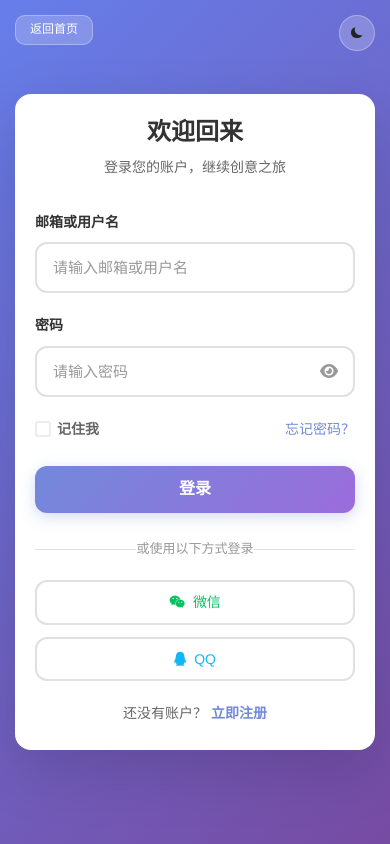
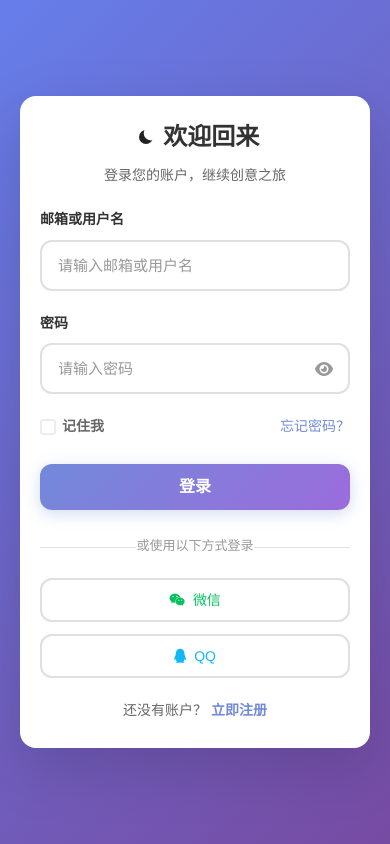
Before and after one commit to iFannna/vue-blog-project, a Vue app: page /login in a window 390 px wide. Built offline with nearby package versions, Linux system fonts and the light colour scheme.

Commit message:
修复登录页面组件问题1.2

```diff
--- a/src/views/login/Login.vue
+++ b/src/views/login/Login.vue
@@ -7,7 +7,7 @@ import { ElMessage } from "element-plus";
 let loginForm = ref({
   account: "",
   password: "",
-  rememberMe: false
+  rememberMe: false,
 });
 const showPassword = ref(false);
 const router = useRouter();
@@ -64,11 +64,6 @@ const goToRegister = () => {
   router.push("/register");
 };
 
-// 返回首页
-const goToHome = () => {
-  router.push("/");
-};
-
 // 初始化主题
 onMounted(() => {
   const darkmode = localStorage.getItem("darkmode");
@@ -84,10 +79,15 @@ onMounted(() => {
 
 <template>
   <div class="login-page-wrapper">
-    <!-- 主题切换按钮 - 使用与主页完全相同的结构和样式 -->
-    <div class="login-theme-toggle">
+    <div class="login-card">
+      <div class="login-header">
+        <!-- 标题和主题切换图标容器 -->
+        <div class="title-with-theme">
+          <!-- 主题切换图标 -->
           <div class="bloglo-header-widgets">
             <div class="bloglo-header-widget bloglo-header-widget__darkmode">
+
+              <div class="bloglo-darkmode-container">
                 <div class="bloglo-widget-wrapper">
                 <label
                   class="bloglo-darkmode"
@@ -100,7 +100,7 @@ onMounted(() => {
                     id="login-darkswitch"
                     :checked="isDarkMode"
                     @change="toggleTheme"
-                :class="{ 'active': isDarkMode }"
+                    :class="{ active: isDarkMode }"
                   />
                   <div class="bloglo-darkmode-toogle"></div>
                 </label>
@@ -109,14 +109,9 @@ onMounted(() => {
             </div>
           </div>
 
-    <!-- 返回首页按钮 -->
-    <button class="back-home-btn" @click="goToHome">
-      返回首页
-    </button>
+          <h1 class="login-title">欢迎回来</h1>
+        </div>
 
-    <div class="login-card">
-      <div class="login-header">
-        <h1 class="login-title">欢迎回来</h1>
         <p class="login-subtitle">登录您的账户，继续创意之旅</p>
       </div>
 
@@ -131,7 +126,7 @@ onMounted(() => {
               placeholder="请输入邮箱或用户名"
               class="custom-input"
               required
-            >
+            />
           </div>
         </div>
 
@@ -145,7 +140,7 @@ onMounted(() => {
               placeholder="请输入密码"
               class="custom-input"
               required
-            >
+            />
             <button
               type="button"
               class="toggle-password"
@@ -158,12 +153,11 @@ onMounted(() => {
 
         <div class="remember-forgot">
           <label class="remember-me">
-            <input
-              type="checkbox"
-              v-model="loginForm.rememberMe"
-            > 记住我
+            <input type="checkbox" v-model="loginForm.rememberMe" /> 记住我
           </label>
-          <a href="#" class="forgot-password" @click.prevent="forgotPassword">忘记密码？</a>
+          <a href="#" class="forgot-password" @click.prevent="forgotPassword"
+            >忘记密码？</a
+          >
         </div>
 
         <!-- 登录按钮 -->
@@ -199,6 +193,9 @@ onMounted(() => {
 </template>
 
 <style scoped>
+.bloglo-darkmode-container{
+  margin-top: 8px;
+}
 /* ==================== 登录页面容器 ==================== */
 .login-page-wrapper {
   min-height: 100vh;
@@ -208,7 +205,6 @@ onMounted(() => {
   background: linear-gradient(135deg, #667eea 0%, #764ba2 100%);
   padding: 20px;
   position: relative;
-  transition: background 0.3s ease;
 }
 
 /* 深色模式背景 */
@@ -216,104 +212,6 @@ onMounted(() => {
   background: linear-gradient(135deg, #1a1a2e 0%, #16213e 100%);
 }
 
-/* ==================== 主题切换按钮容器 ==================== */
-.login-theme-toggle {
-  position: fixed;
-  top: 20px;
-  right: 20px;
-  z-index: 1000;
-}
-
-/* 主题切换按钮圆形容器样式 */
-.login-theme-toggle .bloglo-header-widget {
-  background: rgba(255, 255, 255, 0.2);
-  backdrop-filter: blur(10px);
-  border: 1px solid rgba(255, 255, 255, 0.3);
-  border-radius: 50%;
-  padding: 0;
-  transition: all 0.3s ease;
-  display: flex;
-  align-items: center;
-  justify-content: center;
-  width: 42px;
-  height: 42px;
-  max-height: none;
-}
-
-.login-theme-toggle .bloglo-header-widget:hover {
-  background: rgba(255, 255, 255, 0.3);
-  transform: scale(1.1);
-  box-shadow: 0 4px 12px rgba(0, 0, 0, 0.15);
-}
-
-[data-theme="dark"] .login-theme-toggle .bloglo-header-widget {
-  background: rgba(0, 0, 0, 0.3);
-  border-color: rgba(255, 255, 255, 0.2);
-}
-
-[data-theme="dark"] .login-theme-toggle .bloglo-header-widget:hover {
-  background: rgba(0, 0, 0, 0.4);
-}
-
-/* 确保内部元素居中 */
-.login-theme-toggle .bloglo-widget-wrapper {
-  display: flex;
-  align-items: center;
-  justify-content: center;
-  width: 100%;
-  height: 100%;
-}
-
-.login-theme-toggle .bloglo-darkmode {
-  display: flex;
-  align-items: center;
-  justify-content: center;
-  width: 100%;
-  height: 100%;
-  margin: 0;
-  cursor: pointer;
-}
-
-/* 调整主题切换图标大小 */
-.login-theme-toggle .bloglo-darkmode-toogle {
-  --size: 1.6rem !important;
-}
-
-[data-theme="dark"] .login-theme-toggle .bloglo-darkmode-toogle {
-  --size: 1.4rem !important;
-  transform: scale(0.75);
-}
-
-/* ==================== 返回首页按钮 ==================== */
-.back-home-btn {
-  position: fixed;
-  top: 20px;
-  left: 20px;
-  background: rgba(255, 255, 255, 0.2);
-  backdrop-filter: blur(10px);
-  border: 1px solid rgba(255, 255, 255, 0.3);
-  color: #fff;
-  padding: 12px 20px;
-  border-radius: 10px;
-  cursor: pointer;
-  transition: all 0.3s ease;
-  font-size: 14px;
-  display: flex;
-  align-items: center;
-  gap: 8px;
-  z-index: 999;
-}
-
-.back-home-btn:hover {
-  background: rgba(255, 255, 255, 0.35);
-  transform: translateY(-2px);
-  box-shadow: 0 4px 12px rgba(0, 0, 0, 0.15);
-}
-
-[data-theme="dark"] .back-home-btn {
-  background: rgba(0, 0, 0, 0.3);
-  border-color: rgba(255, 255, 255, 0.2);
-}
 
 /* ==================== 登录卡片 ==================== */
 .login-card {
@@ -338,15 +236,23 @@ onMounted(() => {
 /* ==================== 卡片头部 ==================== */
 .login-header {
   text-align: center;
-  margin-bottom: 30px;
+  margin-bottom: 20px;
+}
+
+/* 标题和主题切换图标容器 */
+.title-with-theme {
+  display: flex;
+  align-items: center;
+  justify-content: center;
+  gap: 10px; /* 图标和标题之间的间距 */
+  margin-bottom: 10px;
 }
 
 .login-title {
   font-size: 28px;
   font-weight: 700;
   color: #333;
-  margin-bottom: 10px;
-  margin-top: 0;
+  margin: 0;
   transition: color 0.3s ease;
 }
 
@@ -517,7 +423,7 @@ onMounted(() => {
 }
 
 .remember-me input[type="checkbox"]:checked::before {
-  content: '';
+  content: "";
   position: absolute;
   left: 4px;
   top: 1px;
@@ -609,7 +515,7 @@ onMounted(() => {
 }
 
 .divider:before {
-  content: '';
+  content: "";
   position: absolute;
   top: 50%;
   left: 0;
@@ -718,6 +624,7 @@ onMounted(() => {
 }
 
 /* ==================== 响应式设计 ==================== */
+
 @media (max-width: 768px) {
   .login-card {
     padding: 30px 25px;
@@ -728,37 +635,9 @@ onMounted(() => {
     font-size: 24px;
   }
 
-  .login-theme-toggle {
-    top: 15px;
-    right: 15px;
-  }
-
-  .login-theme-toggle .bloglo-header-widget {
-    width: 38px;
-    height: 38px;
-  }
-
-  .login-theme-toggle .bloglo-darkmode-toogle {
-    --size: 1.5rem !important;
-  }
-
-  [data-theme="dark"] .login-theme-toggle .bloglo-darkmode-toogle {
-    --size: 1.3rem !important;
-    transform: scale(0.75);
-  }
-
-  .back-home-btn {
-    top: 15px;
-    left: 15px;
-    padding: 10px 14px;
-    font-size: 13px;
-  }
 }
 
 @media (max-width: 480px) {
-  .login-page-wrapper {
-    padding: 15px;
-  }
 
   .login-card {
     padding: 25px 20px;
@@ -769,133 +648,6 @@ onMounted(() => {
     grid-template-columns: 1fr;
   }
 
-  .login-theme-toggle .bloglo-header-widget {
-    width: 36px;
-    height: 36px;
 }
 
-  .login-theme-toggle .bloglo-darkmode-toogle {
-    --size: 1.4rem !important;
-  }
-
-  [data-theme="dark"] .login-theme-toggle .bloglo-darkmode-toogle {
-    --size: 1.2rem !important;
-    transform: scale(0.75);
-  }
-
-  .back-home-btn {
-    padding: 7px 14px;
-    font-size: 12px;
-  }
-}
-
-/* ==================== 小高度屏幕适配 ==================== */
-@media (max-height: 600px) {
-  .login-page-wrapper {
-    padding: 75px 20px 20px;
-    align-items: flex-start;
-  }
-
-  .login-card {
-    margin-top: 0;
-    padding: 25px 40px;
-  }
-
-  .login-header {
-    margin-bottom: 20px;
-  }
-
-  .form-group {
-    margin-bottom: 15px;
-  }
-
-  .divider {
-    margin: 15px 0 15px;
-  }
-
-  .social-login {
-    margin-bottom: 15px;
-  }
-}
-
-@media (max-height: 500px) {
-  .login-page-wrapper {
-    padding: 70px 15px 15px;
-    min-height: auto;
-  }
-
-  .login-card {
-    padding: 20px 35px;
-  }
-
-  .login-title {
-    font-size: 22px;
-    margin-bottom: 5px;
-  }
-
-  .login-subtitle {
-    font-size: 12px;
-  }
-
-  .login-header {
-    margin-bottom: 15px;
-  }
-
-  .form-group {
-    margin-bottom: 12px;
-  }
-
-  .custom-input {
-    padding: 12px 14px;
-  }
-
-  .remember-forgot {
-    margin-bottom: 15px;
-  }
-
-  .login-btn {
-    padding: 12px;
-  }
-
-  .divider,
-  .social-login {
-    display: none;
-  }
-
-  .register-link {
-    margin-top: 15px;
-  }
-
-  .back-home-btn {
-    top: 10px;
-    left: 10px;
-    padding: 6px 12px;
-    font-size: 11px;
-  }
-
-  .login-theme-toggle {
-    top: 10px;
-    right: 10px;
-  }
-
-  .login-theme-toggle .bloglo-header-widget {
-    width: 34px;
-    height: 34px;
-  }
-}
-
-@media (max-height: 450px) and (orientation: landscape) {
-  .login-page-wrapper {
-    padding: 60px 20px 15px;
-  }
-
-  .login-card {
-    max-width: 600px;
-    padding: 15px 30px;
-  }
-
-  .social-login {
-    display: grid;
-  }
-}
 </style>
```
Lines whose indentation alone changed are shown as unchanged.
